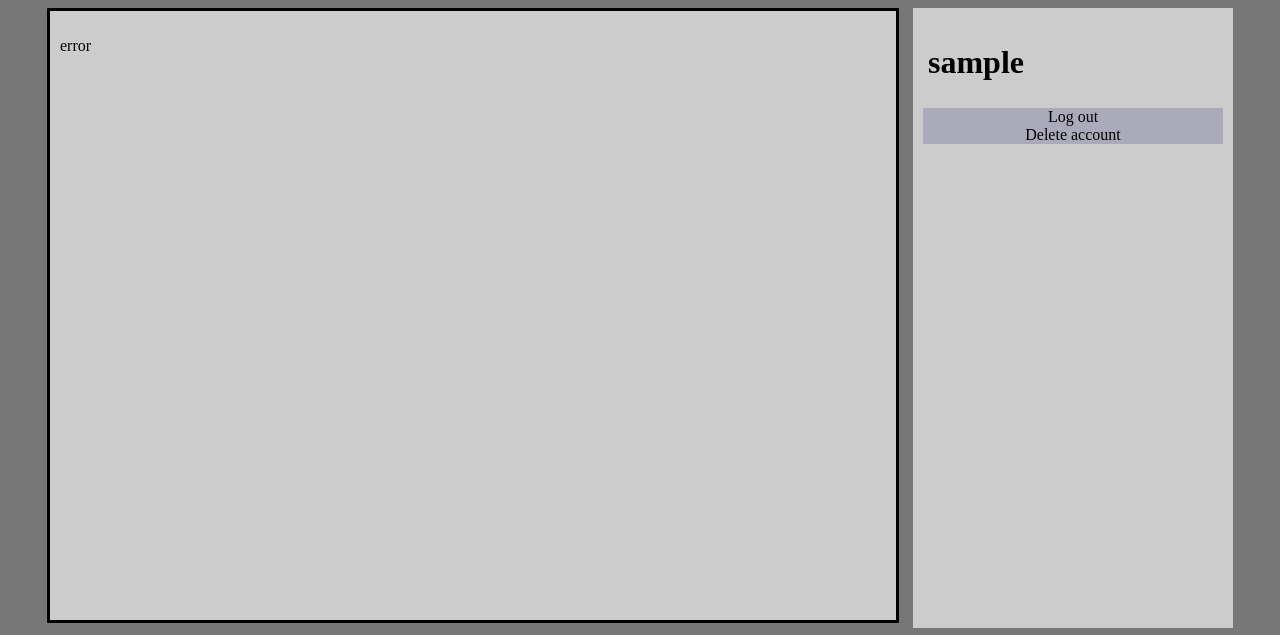
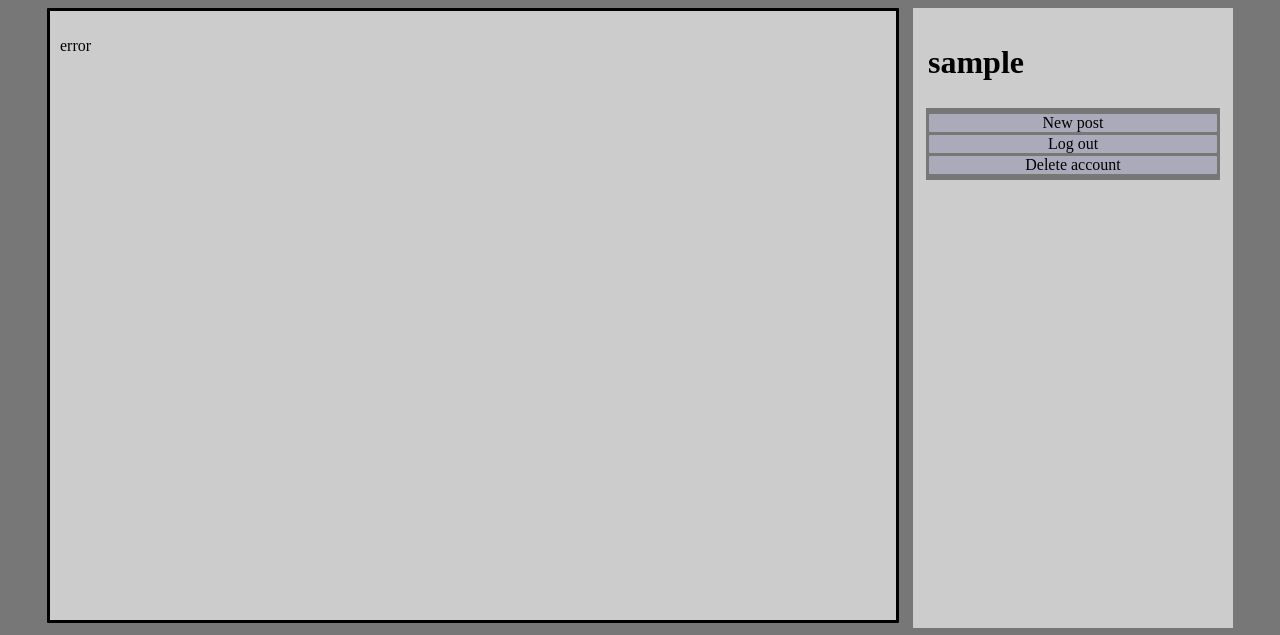
Before and after one commit to SamiAtte/Gallery, a Flask app: page /post/1 in a window 1280 px wide. Shown: the top 635 px of the page. Run offline with Flask 3, Linux system fonts and the light colour scheme; the visitor is signed in with stand-in values (Sample User, id 1).

Commit message:
Käyttäjä voi lisätä kuvia.

```diff
--- a/app.py
+++ b/app.py
@@ -1,27 +1,99 @@
-from flask import Flask, redirect, request, render_template, session
+from flask import Flask, redirect, request, render_template, session, make_response
 from werkzeug.security import generate_password_hash, check_password_hash
+import base64
 import sqlite3
 import db
-#import config
-import utils
+from utils import *
 import users
+import datetime
 
 from init import app
 
-#app = Flask(__name__)
-#app.secret_key = config.secret_key
 
 @app.route("/")
 def index():
   return redirect("/front_page")
 
+@app.route("/set_sorting")
+def set_sorting():
+  return redirect("/front_page")
+
+
 @app.route("/front_page")
 def front_page():
   session["page"] = "/front_page"
-  return render_template("page.html")
 
+  sql = '''
+      SELECT B.username, A.id, A.title, A.post_date
+      FROM Posts A
+      LEFT JOIN Users B ON B.id = A.poster
+      ORDER BY A.post_date ASC;
+    '''
+  query = db.query(sql, [])
+  posts = multi_list(query, list(range(0,4)))
+  if "posts" in session:
+    del session["posts"]
+  return render_template("page.html", posts=posts)
+
+
+@app.route("/image/<int:post_id>")
+def get_image(post_id):
+  sql = "SELECT image_data FROM Posts WHERE id = ?"
+  image = db.query(sql, [post_id])[0][0]
+  response = make_response(bytes(image))
+  response.headers.set("Content-Type", "image/jpeg")
+  return response
 
 @app.route("/post/<int:post_id>")
 def post_page(post_id):
-  session["page"] = "/post_page/" + str(post_id)
+  session["page"] = "/post/" + str(post_id)
   return render_template("page.html")
+
+@app.route("/new_post")
+def new_post():
+  if not "username" in session:
+    return redirect("/front_page")
+  session["previous_page"] = session["page"]
+  session["page"] = "/new_post"
+  return render_template("page.html")
+
+@app.route("/create_post", methods = ["POST"])
+def create_post():
+  title = get_non_empty("title", "empty_title")
+  if not title: return redirection()
+
+  tags = get_non_empty("tag_list", "empty_tag_list")
+  if not tags: return redirection()
+
+  tag_list = [item.strip() for item in tags.split(',')]
+
+  file = request.files["image"]
+  if not (file.filename.endswith(".jpg") or file.filename.endswith(".png")):
+    return "VIRHE: väärä tiedostomuoto"
+
+  image = file.read()
+
+  if len(image) > 100 * 1024:
+    return "VIRHE: liian suuri kuva"
+
+  user_id = session["user_id"]
+  post_date = datetime.datetime.now()
+
+  sql = "INSERT INTO Posts (title, poster, post_date, image_data) VALUES (?, ?, ?, ?)"
+  db.execute(sql, [title, user_id, post_date, image])
+
+  return go_back()
+
+def go_back():
+  if "previous_page" in session:
+    if session["page"] == session["previous_page"]:
+      del session["previous_page"]
+      return redirect("/front_page")
+    session["page"] = session["previous_page"]
+    del session["previous_page"]
+    return redirection()
+  return redirect("/front_page")
+
+@app.route("/cancel_post")
+def cancel_post():
+  return go_back()
--- a/init.py
+++ b/init.py
@@ -1,5 +1,6 @@
 from flask import Flask
 import config
 
+
 app = Flask(__name__)
 app.secret_key = config.secret_key
--- a/schema.sql
+++ b/schema.sql
@@ -8,6 +8,7 @@ CREATE TABLE Users (
 
 CREATE TABLE Posts (
     id INTEGER PRIMARY KEY,
+    title TEXT,
     poster INTEGER,
     post_date DATETIME,
     image_data BLOB
--- a/static/style.css
+++ b/static/style.css
@@ -23,6 +23,11 @@
   --bg-color: #777;
 
   --account-block-padding: 10px;
+
+  --vertical-button-gap: 3px;
+
+  --button-list-margin: 3px;
+  --button-list-padding: 3px;
 }
 
 h1 {
@@ -32,6 +37,27 @@ h1 {
 html {
   background-color: var(--bg-color);
 }
+
+.vertical-button-list ul {
+  margin: var(--button-list-margin);
+  padding: var(--button-list-padding);
+  list-style: none;
+  background-color: var(--bg-color);
+}
+
+.vertical-button-list li {
+  margin: var(--vertical-button-gap) 0px var(--vertical-button-gap) 0px;
+}
+
+.vertical-button-list li.top {
+  margin: 0px 0px var(--vertical-button-gap) 0px;
+}
+
+.vertical-button-list li.bottom {
+  margin: var(--vertical-button-gap) 0px 0px 0px;
+}
+
+
 
 .sorting-buttons {
   display: grid;
--- a/templates/account_block.html
+++ b/templates/account_block.html
@@ -2,11 +2,15 @@
 
 {% if session.username %}
   <h1>{{ session.username }}</h1>
-    <a class="link-button" href="/log_out">Log out</a>
-    <a class="link-button" href="/delete_user">Delete account</a>
+    <div class="vertical-button-list"><ul>
+      <li><a class="link-button" href="/new_post">New post</a></li>
+      <li><a class="link-button" href="/log_out">Log out</a></li>
+      <li><a class="link-button" href="/delete_user">Delete account</a></li>
+    </ul></div>
 {% elif session.sign_in %}
   <form action="/register" method="post">
-
+    <div class="vertical-button-list"><ul>
+    <li>
       {% if session.empty_username %} <p class="error">Empty username</p> {% endif %}
       {% if session.name_not_available %} <p class="error">Username not available</p> {% endif %}
       <label for="username" class="input-prompt">Username:</label>
@@ -15,18 +19,29 @@
       {% else %}
         <input class="text-input" type="text" id="username" name="username" />
       {% endif %}
-
+    </li>
+    <li>
       {% if session.no_match %} <p class="error">Passwords do not match</p> {% endif %}
       {% if session.empty_password %} <p class="error">Empty password</p> {% endif %}
       <label for="password" class="input-prompt">Password:</label>
       <input class="text-input" type="password" name="password" />
+    </li>
+    <li>
       <label for="password2" class="input-prompt">Repeat password:</label>
       <input class="text-input" type="password" name="password2" />
+    </li>
+    <li>
       <input class="form-button" type="submit" value="Sign in" />
+    </li>
+    <li>
       <a class="link-button" href="/cancel_sign_in">Cancel</a>
+    </li>
+    </ul></div>
   </form>
 {% else %}
+<div class="vertical-button-list"><ul>
   <form action="/log_in" method="post">
+    <li>
       {% if session.empty_username %} <p class="error">Empty username</p> {% endif %}
       {% if session.incorrect_username %} <p class="error">Incorrect username</p> {% endif %}
       <label for="username" class="input-prompt">Username:</label>
@@ -35,11 +50,19 @@
       {% else %}
         <input class="text-input" type="text" id="username" name="username" />
       {% endif %}
+    </li>
+    <li>
       {% if session.empty_password %} <p class="error">Empty password</p> {% endif %}
       {% if session.incorrect_password %} <p class="error">Incorrect password</p> {% endif %}
       <label for="password" class="input-prompt">Password:</label>
       <input class="text-input" type="password" name="password" />
+    </li>
+    <li>
       <input class="form-button" type="submit" value="Log in" /></br>
+    </li>
   </form>
+  <li>
     <a class="link-button" href="/sign_in">Sign in</a>
+  </li>
+</ul></div>
 {% endif %}
--- a/templates/image_preview.html
+++ b/templates/image_preview.html
@@ -8,11 +8,11 @@
   </div>
 {% endmacro %}
 
-{% macro image_preview(name,image,poster) %}
+{% macro image_preview(name,poster,image_id) %}
   <div class="image-preview-block">
     <a href="/" class="image-link-button">
     <h2 class="image-preview-name"> {{ name }} </h2>
-    <img class="preview-image" src="{{ image }}" />
+    <img class="preview-image" src="image/{{ image_id }}" />
     </a>
     <a href="/" class="image-link-button">
     <h4 class="image-preview-poster"> {{ poster }} </h4>
--- a/templates/page.html
+++ b/templates/page.html
@@ -10,6 +10,8 @@
       <div class="main">
         {% if session.page == "/front_page" %}
         {% include 'front_page.html' %}
+        {% elif session.page == "/new_post" %}
+        {% include 'new_post.html' %}
         {% else %}
         <p>error</p>
         {% endif %}
```
Also changed, not shown: templates/front_page.html (+5 -8 lines), templates/new_post.html (added, +22 -0 lines), users.py (+25 -22 lines), utils.py (+20 -1 lines). Lines whose indentation alone changed are shown as unchanged.
